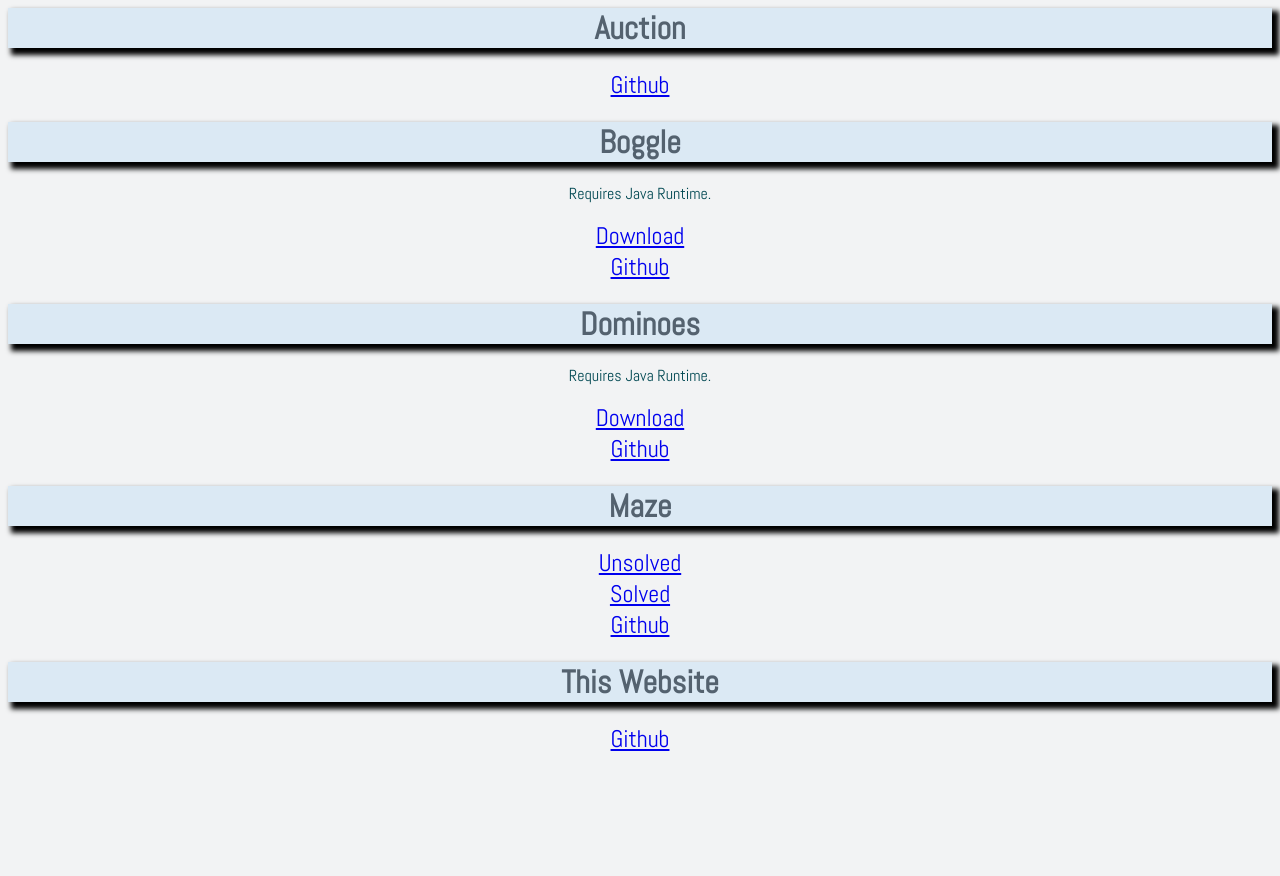
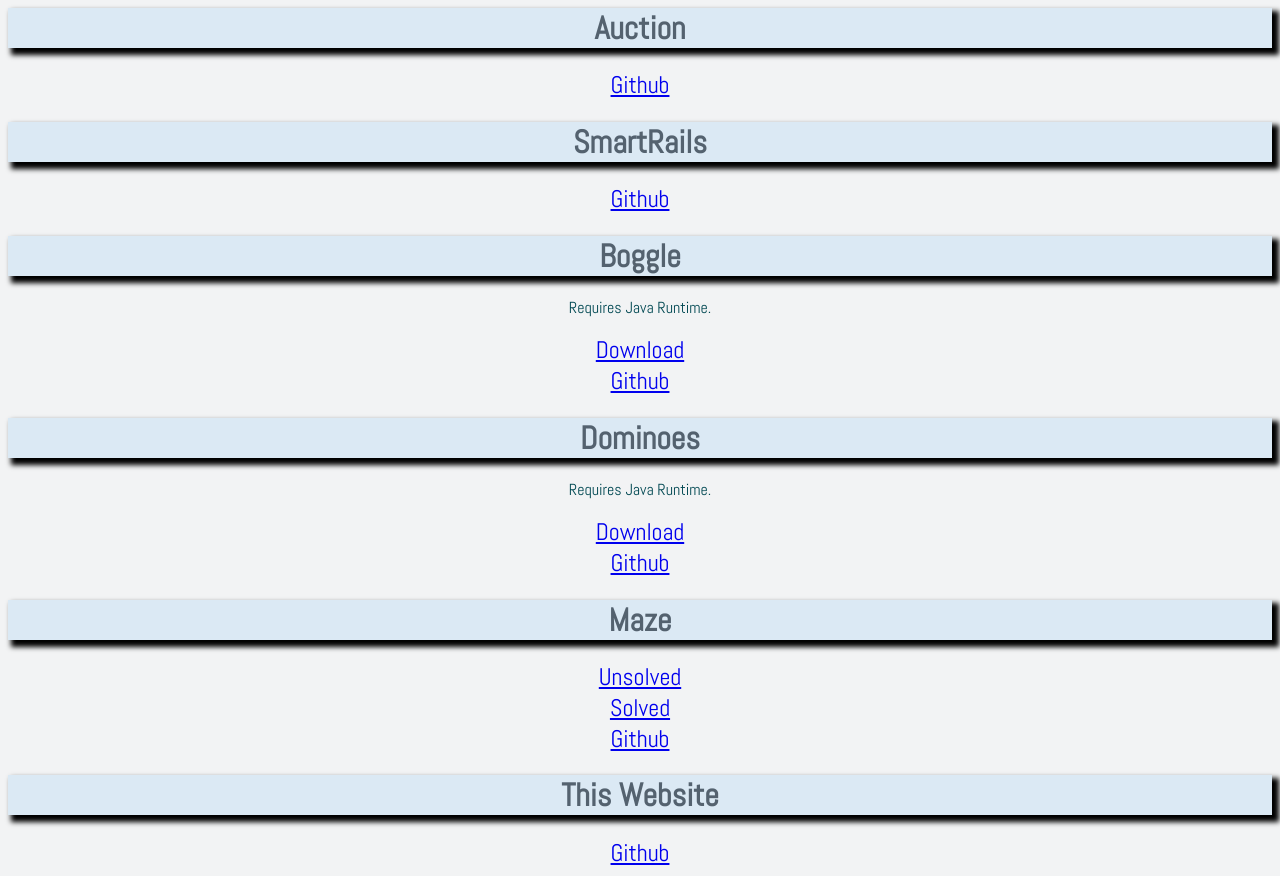
Before and after one commit to dbalata/dbalata.github.io, a plain HTML site: page projects.html in a window 1280 px wide. Before the commit the page ends 800 px from the top, so only its background shows below. Drawn offline with Linux system fonts and the light colour scheme.

Commit message:
auto-commit

```diff
--- a/projects.html
+++ b/projects.html
@@ -10,6 +10,9 @@
 
 		<h1>Auction</h1>
 		<a href="https://github.com/dbalata/Auctions"> Github</a> <br>
+
+		<h1>SmartRails</h1>
+		<a href="https://github.com/dbalata/cs351-SmartRail"> Github</a> <br>
 
 	    <h1>Boggle</h1>
 		<p> Requires Java Runtime. </p>
```
